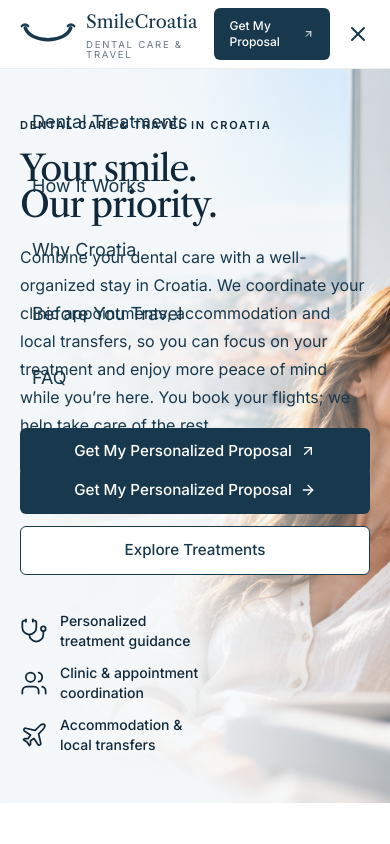
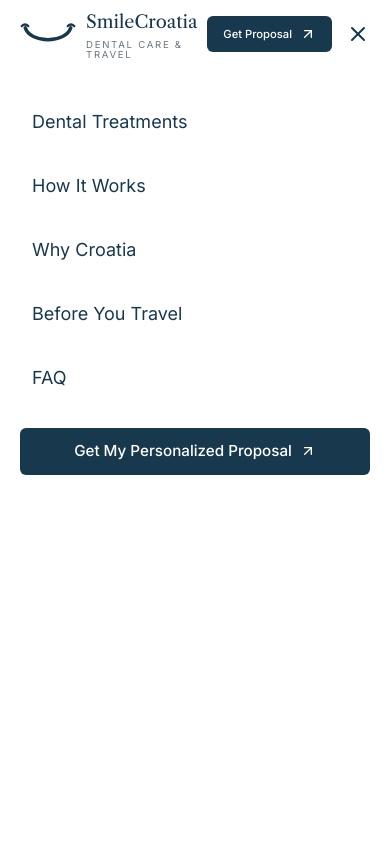
Before and after one commit to ivansusac2209/SmileCroatia, a Vue app: page / in a window 390 px wide. Both pictures are taken after a click on the button "Open menu". Shown: the top 844 px of the page. Built offline with nearby package versions, Linux system fonts and the light colour scheme.

Commit message:
Fix mobile navigation overlay and compact header CTA

```diff
--- a/src/components/AppHeader.vue
+++ b/src/components/AppHeader.vue
@@ -24,7 +24,7 @@ function isActive(link: (typeof links)[number]) {
 <template>
   <header class="sticky top-0 z-40 border-b border-line/70 bg-white/95 backdrop-blur-xl">
     <div class="container-page flex h-[4.25rem] items-center justify-between gap-4 lg:h-[3.9rem]">
-      <AppLogo />
+      <AppLogo class="min-w-0 flex-1" />
       <nav class="hidden items-center gap-5 xl:flex" aria-label="Main navigation">
         <RouterLink v-for="link in links" :key="link.label" :to="link.to" class="border-b py-2 text-[11px] font-medium transition-colors" :class="isActive(link) ? 'border-navy-800 text-navy-800' : 'border-transparent text-navy-800 hover:text-sky-700'">{{ link.label }}<ChevronDown v-if="link.label === 'Dental Treatments'" class="ml-1 inline size-3" /></RouterLink>
       </nav>
@@ -32,19 +32,21 @@ function isActive(link: (typeof links)[number]) {
         <span class="inline-flex items-center gap-1.5 text-xs font-medium text-navy-900" aria-label="Site language: English"><Globe2 class="size-4" /> EN</span>
         <BaseButton :to="{ name: 'contact-details' }" size="sm">Get My Personalized Proposal <ArrowUpRight class="size-4" /></BaseButton>
       </div>
-      <div class="flex items-center gap-2 xl:hidden">
-        <BaseButton :to="{ name: 'contact-details' }" size="sm" class="px-3 text-xs sm:px-4">Get My Proposal <ArrowUpRight class="size-4" /></BaseButton>
+      <div class="flex shrink-0 items-center gap-1.5 xl:hidden">
+        <BaseButton :to="{ name: 'contact-details' }" size="sm" class="shrink-0 whitespace-nowrap px-2.5 text-[0.7rem] sm:px-4 sm:text-xs">Get Proposal <ArrowUpRight class="size-4" /></BaseButton>
         <button type="button" class="-mr-2 rounded-full p-2 text-navy-800 transition-colors hover:bg-surface" :aria-expanded="open" aria-controls="mobile-menu" :aria-label="open ? 'Close menu' : 'Open menu'" @click="open = !open">
         <X v-if="open" class="size-6" />
         <Menu v-else class="size-6" />
         </button>
       </div>
     </div>
-    <div v-if="open" id="mobile-menu" class="fixed inset-x-0 top-[4.25rem] bottom-0 z-40 bg-white xl:hidden">
+  </header>
+  <Teleport to="body">
+    <div v-if="open" id="mobile-menu" class="fixed inset-x-0 bottom-0 top-[4.25rem] z-[60] overflow-y-auto bg-white xl:hidden">
       <nav class="container-page flex flex-col gap-1 py-6" aria-label="Mobile navigation">
         <RouterLink v-for="link in links" :key="link.label" :to="link.to" class="rounded-xl px-3 py-4 text-lg text-navy-800 transition-colors hover:bg-surface" :class="{ 'bg-surface font-medium': isActive(link) }">{{ link.label }}</RouterLink>
         <BaseButton :to="{ name: 'contact-details' }" class="mt-4 w-full">Get My Personalized Proposal <ArrowUpRight class="size-4" /></BaseButton>
       </nav>
     </div>
-  </header>
+  </Teleport>
 </template>
```
